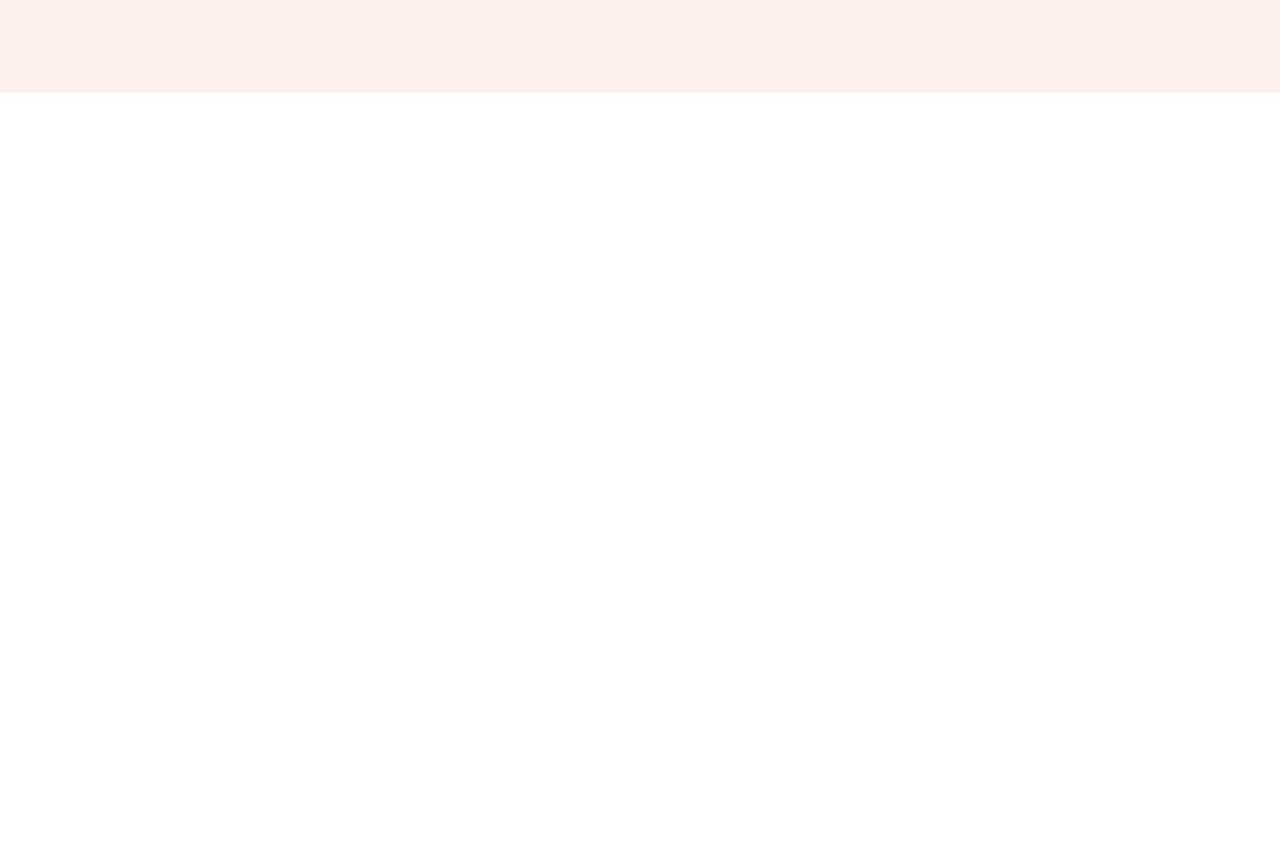
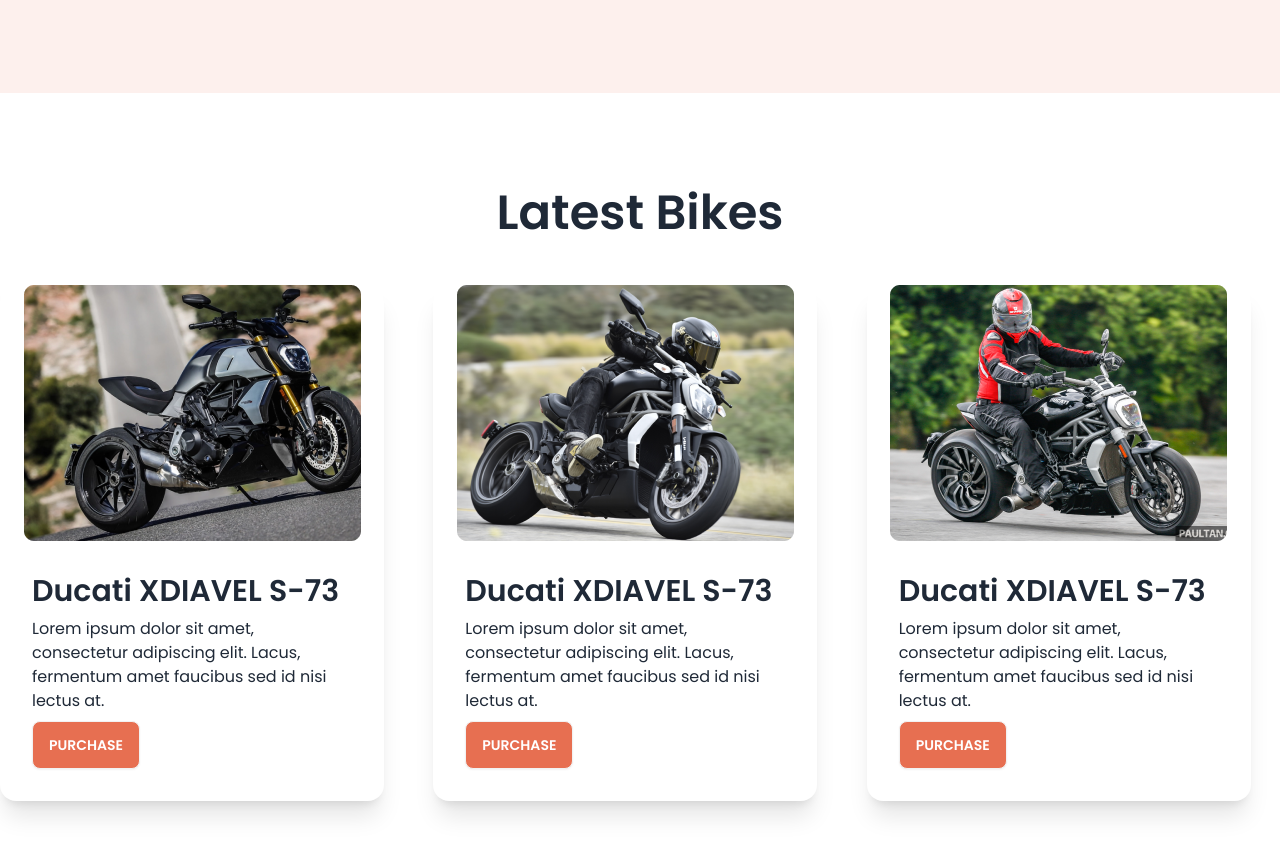
Before and after one commit to bsnu360/biker-zone-with-daisyui, a plain HTML site: page index.html in a window 1280 px wide. Shown: the part 529-1384 px from the top of the page. Before the commit the page ends 800 px from the top, so only its background shows below. Drawn offline with nearby package versions, Linux system fonts and the light colour scheme.

Commit message:
Create Latest Bikes Grid And Make It Responsive

```diff
--- a/index.html
+++ b/index.html
@@ -50,7 +50,7 @@
                         <li><a>Contact</a></li>
                     </ul>
                   </div>
-                  <a class="btn btn-ghost text-4xl">Biker Zone</a>
+                  <a class="btn btn-ghost text-xl lg:text-4xl">Biker Zone</a>
                 </div>
                 <div class="navbar-center hidden lg:flex">
                   <ul class="menu menu-horizontal text-base px-1">
@@ -142,7 +142,49 @@
         </div>
     </header>
     <main class="md:container md:mx-auto">
+      <!-- featured bike -->
+      <section>
 
+      </section>
+      <!-- latest bikes -->
+      <section class="my-24">
+        <h3 class="text-5xl mb-12 font-semibold text-center">Latest Bikes</h3>
+        <div class="grid grid-cols-1 md:grid-cols-2 lg:grid-cols-3 gap-5">
+          <!-- first card -->
+          <div class="card w-96 bg-base-100 shadow-xl">
+            <figure><img src="images/others/latest1.png" alt="Shoes" /></figure>
+            <div class="card-body">
+              <h2 class="card-title text-3xl">Ducati XDIAVEL S-73</h2>
+              <p>Lorem ipsum dolor sit amet, consectetur adipiscing elit. Lacus, fermentum amet faucibus sed id nisi lectus at.</p>
+              <div class="card-actions">
+                <button class="btn bg-bike-primary text-white uppercase">Purchase</button>
+              </div>
+            </div>
+          </div>
+          <!-- second card -->
+          <div class="card w-96 bg-base-100 shadow-xl">
+            <figure><img src="images/others/latest2.png" alt="Shoes" /></figure>
+            <div class="card-body">
+              <h2 class="card-title text-3xl">Ducati XDIAVEL S-73</h2>
+              <p>Lorem ipsum dolor sit amet, consectetur adipiscing elit. Lacus, fermentum amet faucibus sed id nisi lectus at.</p>
+              <div class="card-actions">
+                <button class="btn bg-bike-primary text-white uppercase">Purchase</button>
+              </div>
+            </div>
+          </div>
+          <!-- third card -->
+          <div class="card w-96 bg-base-100 shadow-xl">
+            <figure><img src="images/others/latest3.png" alt="Shoes" /></figure>
+            <div class="card-body">
+              <h2 class="card-title text-3xl">Ducati XDIAVEL S-73</h2>
+              <p>Lorem ipsum dolor sit amet, consectetur adipiscing elit. Lacus, fermentum amet faucibus sed id nisi lectus at.</p>
+              <div class="card-actions">
+                <button class="btn bg-bike-primary text-white uppercase">Purchase</button>
+              </div>
+            </div>
+          </div>
+        </div>
+      </section>
     </main>
     <footer>
 
```
